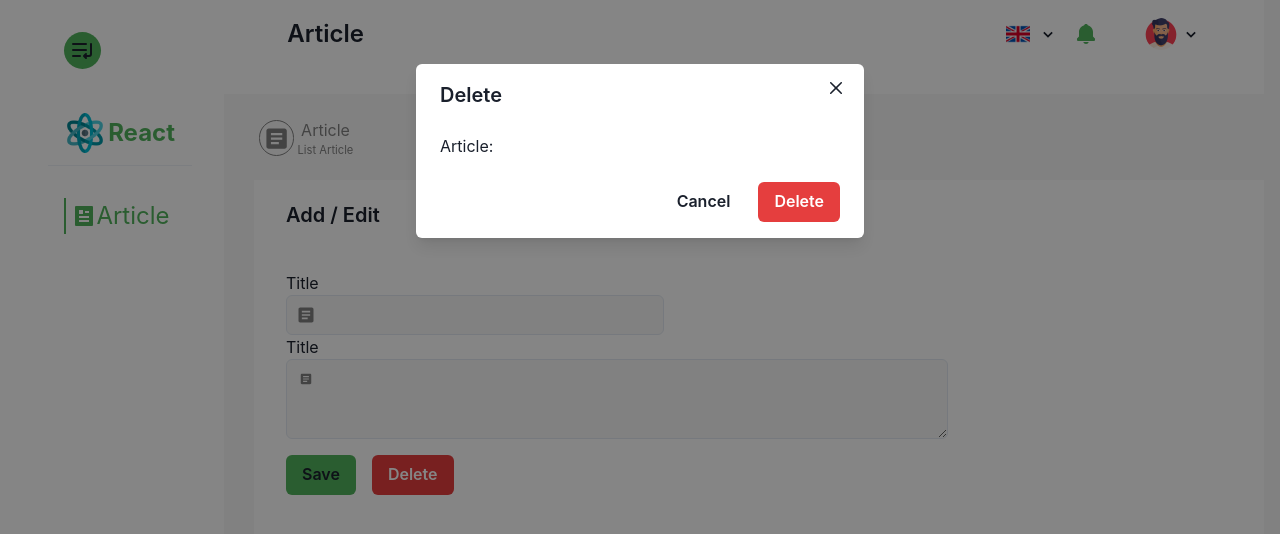
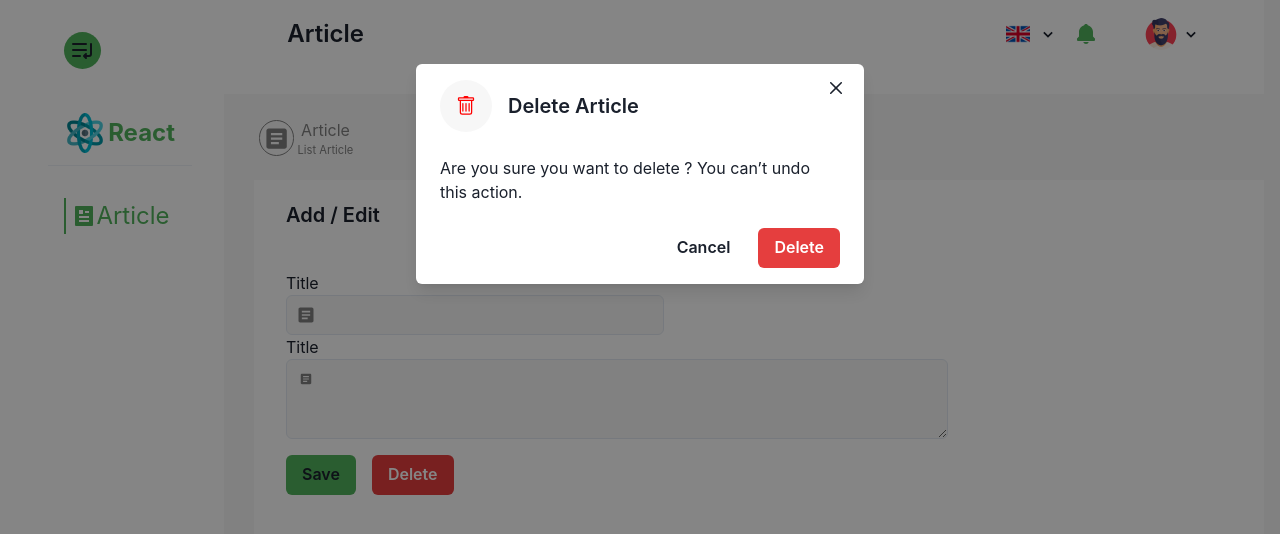
Before and after one commit to samdipro/test-ptsio-Samdipro, a React (Create React App) app: page /addit/1 in a window 1280 px wide. Both pictures are taken after a click on the button "Delete". Shown: the top 534 px of the page. Built offline with nearby package versions, Linux system fonts and the light colour scheme; no server answers.

Commit message:
Fix: delete alert

```diff
--- a/src/components/Addit.jsx
+++ b/src/components/Addit.jsx
@@ -11,12 +11,12 @@ import {
 import { MdArticle } from "react-icons/md";
 import { api } from "../api/api";
 import { useEffect, useState } from "react";
-import { useLocation } from "react-router-dom";
+import { useLocation, useNavigate } from "react-router-dom";
 import ModalDelete2 from "./Modals/ModaDelete2";
 import Swal from "sweetalert2";
 
 export default function Addit() {
-  // const [data, setData] = useState();
+  const nav = useNavigate();
   const location = useLocation();
   const id = location.pathname.split("/")[2];
   const [textareaValue, setTextareaValue] = useState("");
@@ -42,6 +42,7 @@ export default function Addit() {
           content: textareaValue,
         });
         console.log(result);
+        nav("/addit/" + result.data.data.id);
       } else {
         const result = await api.put("articles/" + id, {
           title: title,
@@ -118,7 +119,9 @@ export default function Addit() {
             >
               Save
             </Button>
-            <ModalDelete2 id={id} title={title}></ModalDelete2>
+            {id !== "new" ? (
+              <ModalDelete2 id={id} title={title}></ModalDelete2>
+            ) : null}
           </Flex>
         </Flex>
       </Flex>
--- a/src/components/Modals/ModaDelete2.jsx
+++ b/src/components/Modals/ModaDelete2.jsx
@@ -8,8 +8,12 @@ import {
   ModalBody,
   ModalCloseButton,
   useDisclosure,
+  Icon,
+  Center,
+  Flex,
 } from "@chakra-ui/react";
 import { api } from "../../api/api";
+import { BsTrash } from "react-icons/bs";
 import { useNavigate } from "react-router-dom";
 
 export default function ModalDelete2(props) {
@@ -35,9 +39,24 @@ export default function ModalDelete2(props) {
       <Modal isOpen={isOpen} onClose={onClose}>
         <ModalOverlay />
         <ModalContent>
-          <ModalHeader>Delete</ModalHeader>
+          <ModalHeader>
+            <Flex alignItems={"center"} gap={"1rem"}>
+              <Center
+                bgColor={"#F7F7F7"}
+                borderRadius={"100%"}
+                padding={"1rem"}
+              >
+                <Icon color={"red"} as={BsTrash}></Icon>
+              </Center>
+              Delete Article
+            </Flex>
+          </ModalHeader>
           <ModalCloseButton />
-          <ModalBody>Article: {title}</ModalBody>
+          <ModalBody>
+            Are you sure you want to delete{" "}
+            <span style={{ fontWeight: "bold" }}>{title}</span>? You can’t undo
+            this action.
+          </ModalBody>
 
           <ModalFooter>
             <Button variant="ghost" mr={3} onClick={onClose}>
--- a/src/components/Modals/ModalDelete.jsx
+++ b/src/components/Modals/ModalDelete.jsx
@@ -10,8 +10,10 @@ import {
   ModalBody,
   ModalCloseButton,
   useDisclosure,
+  Flex,
 } from "@chakra-ui/react";
 import { MdDelete } from "react-icons/md";
+import { BsTrash } from "react-icons/bs";
 import { api } from "../../api/api";
 
 export default function ModalDelete(props) {
@@ -42,9 +44,24 @@ export default function ModalDelete(props) {
       <Modal isOpen={isOpen} onClose={onClose}>
         <ModalOverlay />
         <ModalContent>
-          <ModalHeader>Delete</ModalHeader>
+          <ModalHeader>
+            <Flex alignItems={"center"} gap={"1rem"}>
+              <Center
+                bgColor={"#F7F7F7"}
+                borderRadius={"100%"}
+                padding={"1rem"}
+              >
+                <Icon color={"red"} as={BsTrash}></Icon>
+              </Center>
+              Delete Article
+            </Flex>
+          </ModalHeader>
           <ModalCloseButton />
-          <ModalBody>Article: {title}</ModalBody>
+          <ModalBody>
+            Are you sure you want to delete{" "}
+            <span style={{ fontWeight: "bold" }}>{title}</span>? You can’t undo
+            this action.
+          </ModalBody>
 
           <ModalFooter>
             <Button variant="ghost" mr={3} onClick={onClose}>
--- a/src/components/TopBar.jsx
+++ b/src/components/TopBar.jsx
@@ -6,7 +6,6 @@ import men from "../assets/man.png";
 export default function TopBar() {
   return (
     <Box
-      // maxW={"1260px"}
       width={"100%"}
       height={"94px"}
       top={"0"}
```
